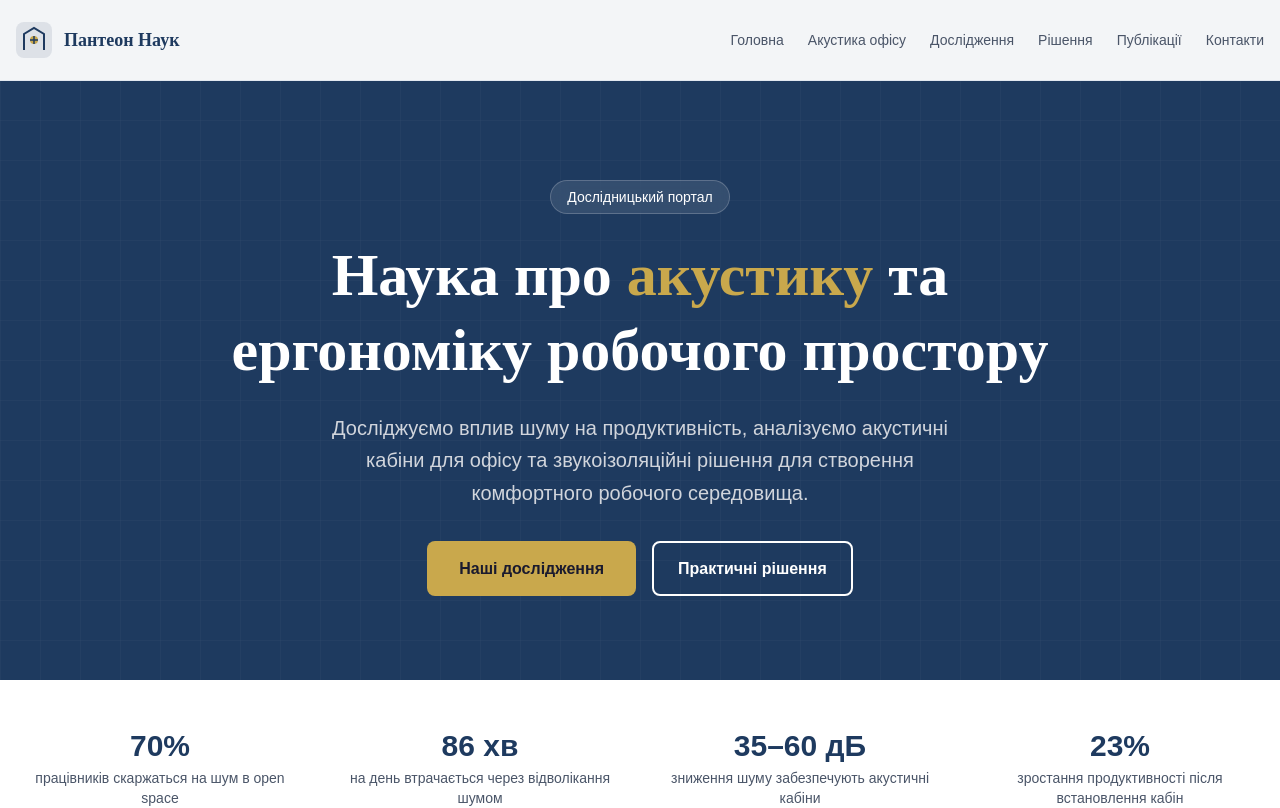
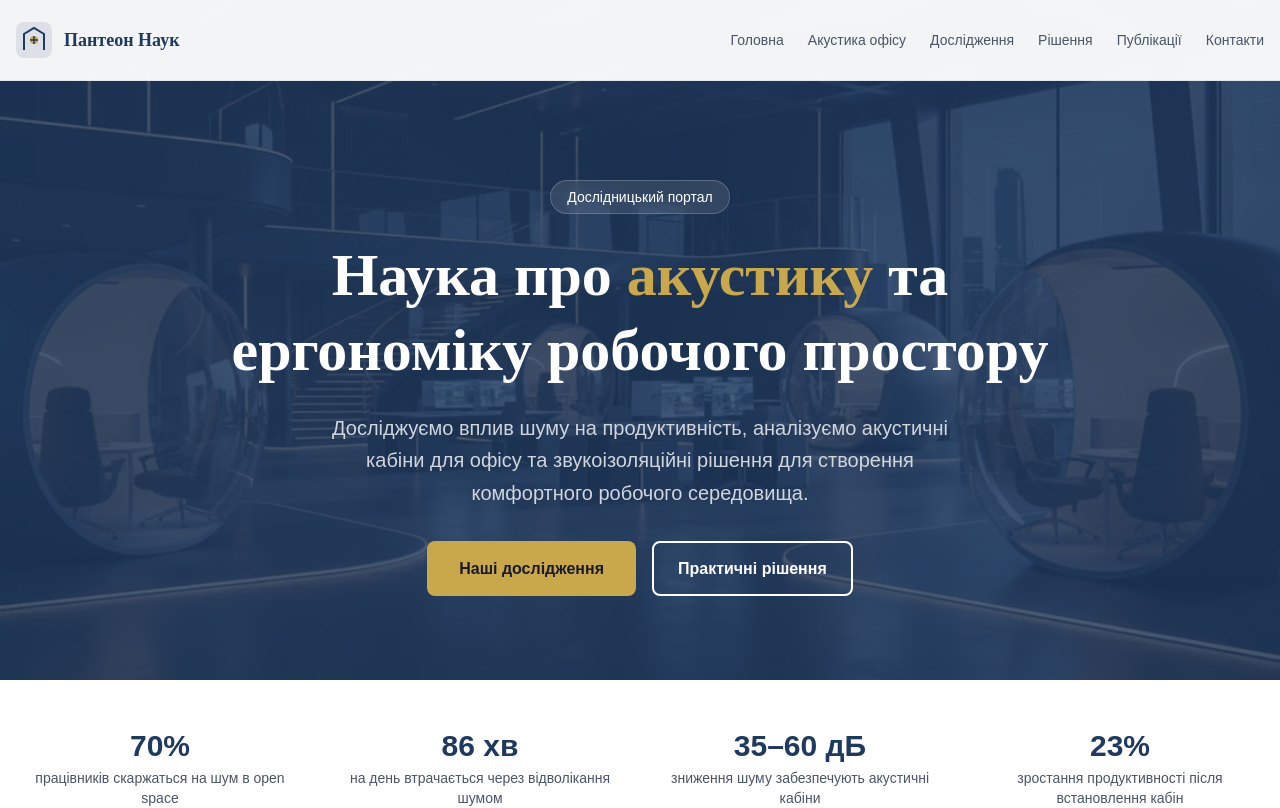
Before and after one commit to sserbin1/panteon-nauk, a Next.js app: page / in a window 1280 px wide. Shown: the top 808 px of the page. Built offline with nearby package versions, Linux system fonts and the light colour scheme.

Commit message:
Update homepage: add hero image background

```diff
--- a/src/app/page.tsx
+++ b/src/app/page.tsx
@@ -31,9 +31,8 @@ export default function HomePage() {
     <>
       {/* Hero */}
       <section className="relative min-h-[85vh] flex items-center justify-center bg-[var(--primary)]">
-        <div className="absolute inset-0 opacity-10">
-          <svg width="100%" height="100%"><pattern id="grid" width="40" height="40" patternUnits="userSpaceOnUse"><path d="M 40 0 L 0 0 0 40" fill="none" stroke="white" strokeWidth="0.5" /></pattern><rect width="100%" height="100%" fill="url(#grid)" /></svg>
-        </div>
+        <img src="/images/blog/hero.webp" alt="" className="absolute inset-0 w-full h-full object-cover" />
+        <div className="absolute inset-0 bg-[var(--primary)]/80" />
         <div className="relative z-10 text-center text-white px-4 max-w-4xl mx-auto pt-24">
           <span className="inline-block px-4 py-1.5 bg-white/10 backdrop-blur-sm rounded-full text-sm font-medium mb-6 border border-white/20">Дослідницький портал</span>
           <h1 className="text-4xl md:text-5xl lg:text-6xl font-bold mb-6 leading-tight" style={{ fontFamily: "Merriweather, serif" }}>
```
